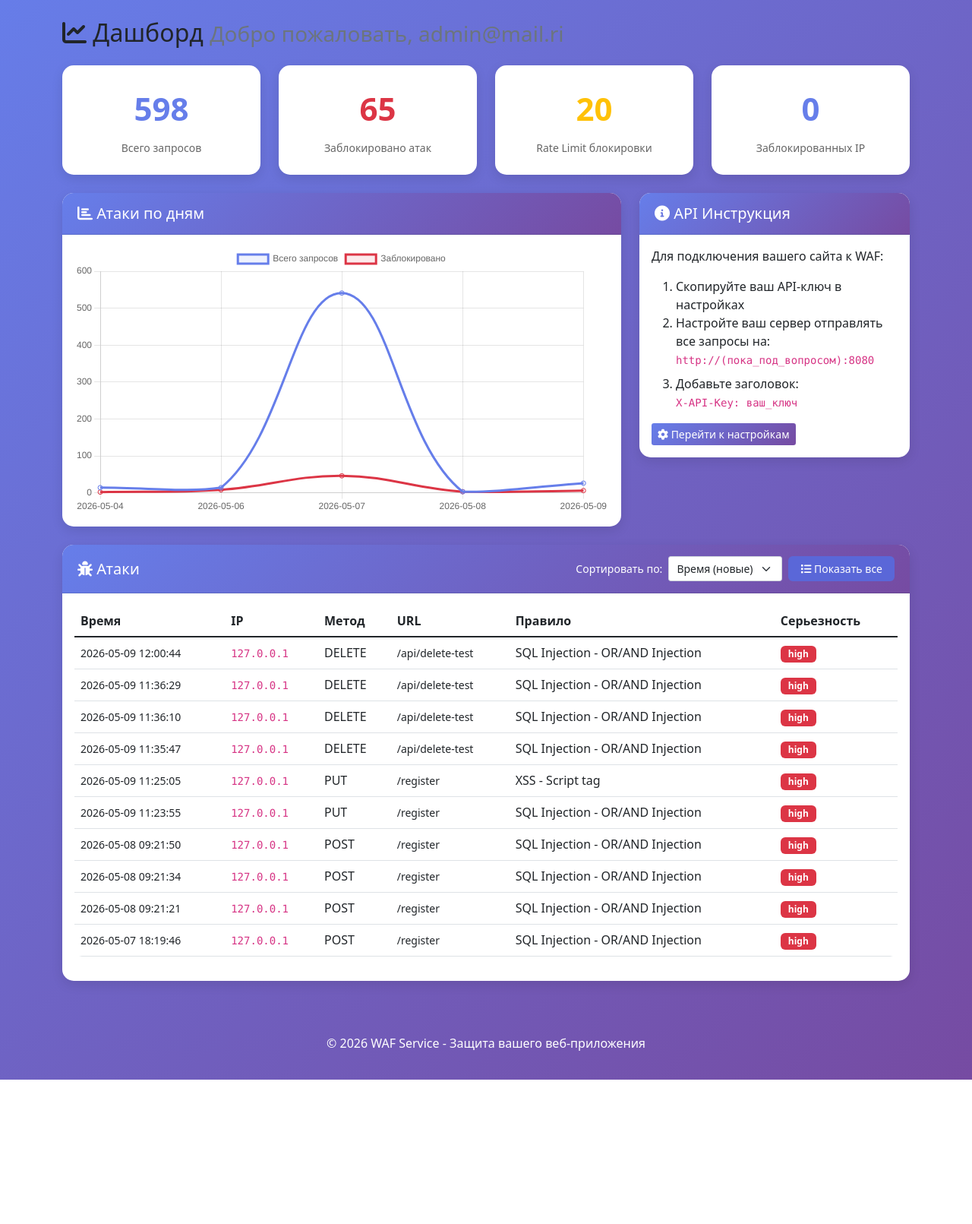
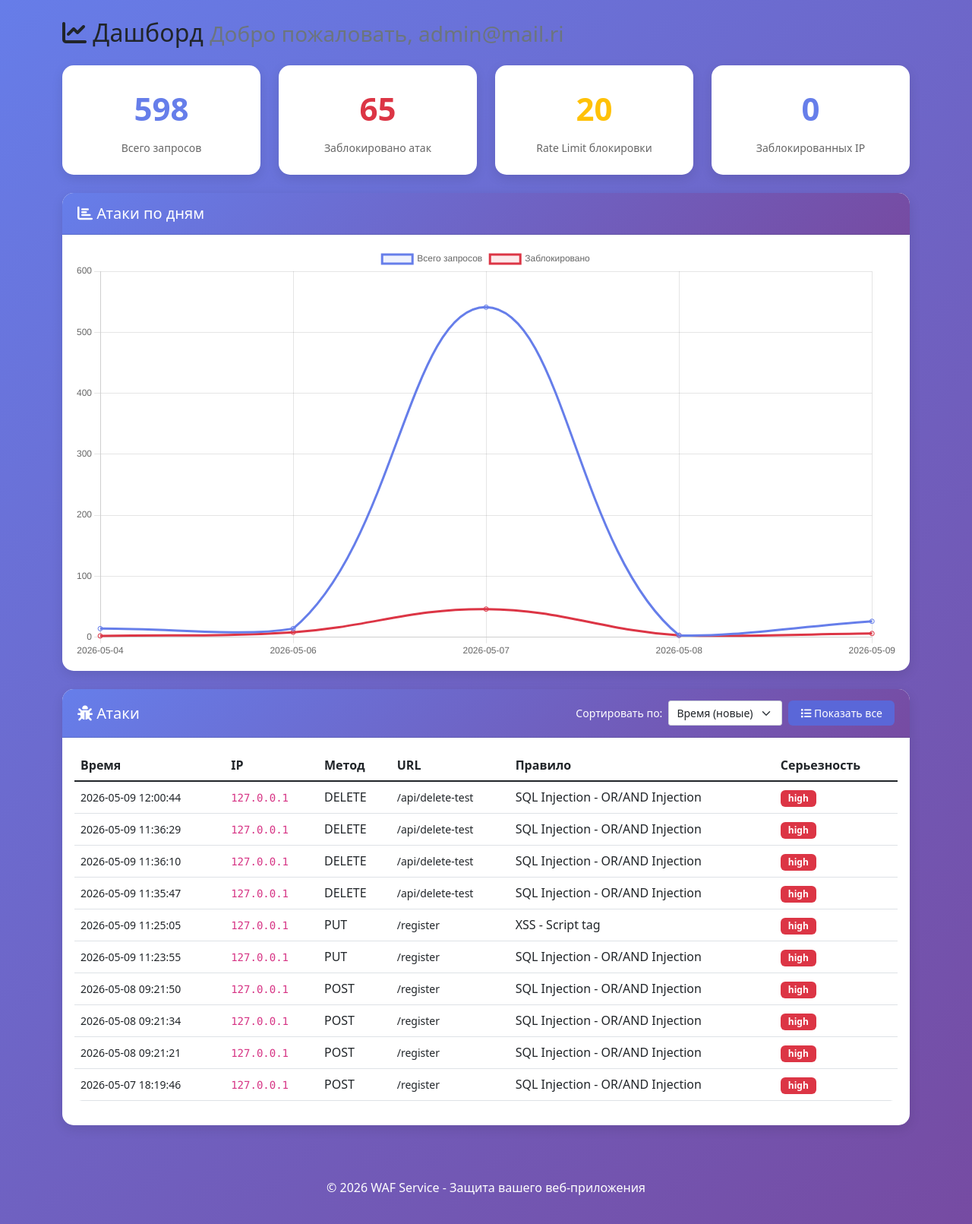
Before and after one commit to SkiFlye/WAF_Service, a Flask app: page /dashboard in a window 1280 px wide. Shown: the part 62-1673 px from the top of the page at 76% size. Before the commit the page ends 1483 px from the top, so only its background shows below. Run offline with Flask 3, Linux system fonts and the light colour scheme; a user stored in the database is signed in; parts of the project's set-up code (start-up, migrations or seed data) failed here and were passed over.

Commit message:
minimal edits have been made

```diff
--- a/app/templates/dashboard.html
+++ b/app/templates/dashboard.html
@@ -31,8 +31,10 @@
             </div>
         </div>
     </div>
+
+    <!-- График на всю ширину -->
     <div class="row mt-4">
-        <div class="col-md-8">
+        <div class="col-md-12">
             <div class="card">
                 <div class="card-header">
                     <h5 class="mb-0"><i class="fas fa-chart-bar"></i> Атаки по дням</h5>
@@ -42,28 +44,8 @@
                 </div>
             </div>
         </div>
+    </div>
 
-        <div class="col-md-4">
-            <div class="card">
-                <div class="card-header">
-                    <h5 class="mb-0"><i class="fas fa-info-circle"></i> API Инструкция</h5>
-                </div>
-                <div class="card-body">
-                    <p>Для подключения вашего сайта к WAF:</p>
-                    <ol>
-                        <li>Скопируйте ваш API-ключ в настройках</li>
-                        <li>Настройте ваш сервер отправлять все запросы на:</li>
-                        <code>http://(пока_под_вопросом):8080</code>
-                        <li class="mt-2">Добавьте заголовок:</li>
-                        <code>X-API-Key: ваш_ключ</code>
-                    </ol>
-                    <a href="/settings" class="btn btn-sm btn-primary">
-                        <i class="fas fa-cog"></i> Перейти к настройкам
-                    </a>
-                </div>
-            </div>
-        </div>
-    </div>
     <div class="row mt-4">
         <div class="col-md-12">
             <div class="card">
@@ -256,6 +238,7 @@
         },
         options: {
             responsive: true,
+            maintainAspectRatio: true,
             plugins: {
                 legend: {
                     position: 'top',
--- a/app/templates/settings.html
+++ b/app/templates/settings.html
@@ -81,8 +81,8 @@
                         <pre><code class="language-python">from waf_check import waf_check
 
 # Настройки WAF
-WAF_URL = "http://{{ request.host.split(':')[0] }}:8080"
-API_KEY = "{{ user.api_key }}"
+WAF_URL = "https://leading-loving-reference--matveynikiforof.replit.app"
+API_KEY = "Your_API_key"
 
 # Пример использования на маршруте
 @app.route('/login', methods=['GET', 'POST'])
```
